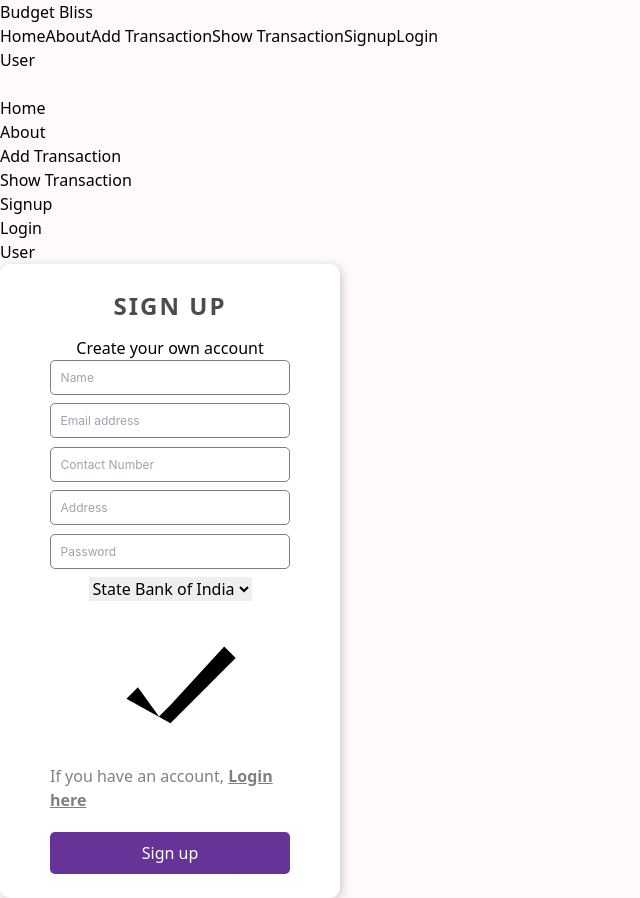
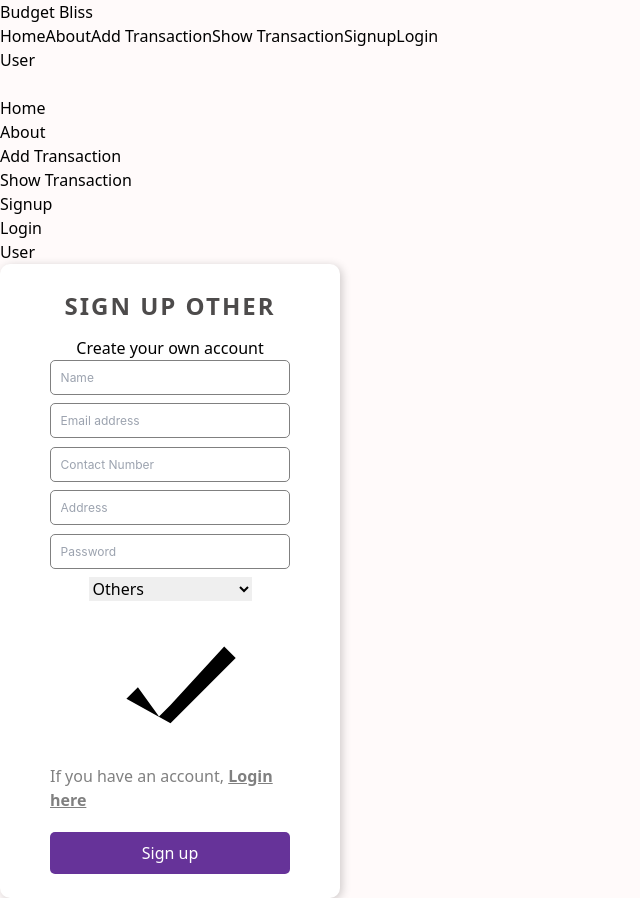
Before and after one commit to yogita-s-24/budget-bliss, a React (Vite) app in the folder client/: page /signup in a window 1280 px wide. Shown: the whole page, without its empty margins (0-640 px from the left). Built offline with nearby package versions, Linux system fonts and the light colour scheme.

Commit message:
feat : signup form validation and API integration successfully

```diff
--- a/client/src/views/Signup/Signup.jsx
+++ b/client/src/views/Signup/Signup.jsx
@@ -1,17 +1,73 @@
-import React, { useState } from "react";
+import React, { useState, useEffect } from "react";
 import "./Signup.css";
 import Navbar from "../../components/Navbar/Navbar";
 import { Link } from "react-router-dom";
+import showToast from 'crunchy-toast'
+import axios from "axios";
 
 function Signup() {
   const [name, setName] = useState('');
   const[email, setEmail] = useState('');
   const[contact, setContact] = useState('');
-  const[address, setAdress] = useState('');
+  const[address, setAddress] = useState('');
   const[password, setPassword] = useState('');
-  const[bank, setBank] = useState("");
+  const[bank, setBank] = useState("other");
 
-  const[] = useState('');
+  useEffect(() => {
+    const storageUser = JSON.parse(localStorage.getItem('user') || '{}');
+    if (storageUser?.email) {
+      alert('You are already Logged In');
+      window.location.href = '/';
+    }
+  }, []);
+
+  // api reqest
+  async function signUpUser() {
+    if (!name) {
+      showToast("name is required", "alert", 4000);
+      return;
+    }
+    if (!email) {
+      showToast("Email is required", "alert", 4000);
+      return;
+    }
+    if (!contact) {
+      showToast("Contact number is required", "alert", 4000);
+      return;
+    }
+    if (!password) {
+      showToast("Password is required", "alert", 4000);
+      return;
+    }
+    if (!address) {
+      showToast("Address is required", "alert", 4000);
+      return;
+    }
+
+    const response = await axios.post(`${import.meta.env.VITE_SERVER_URL}/api/v1/signups`, {
+      userName : name,
+      email : email,
+      password : password,
+      contactNumber : contact,
+      address : address,
+      bankName : bank
+    });
+
+    console.log(response.data);
+    if (response.data.success) {
+      showToast(response.data.message, "success", 3000);
+      window.location.href = "/login";
+    } else {
+      showToast(response.data.message, "alert", 3000);
+
+      setName("");
+      setEmail("");
+      setContact("");
+      setPassword("");
+      setAddress("");
+    }
+  }
+
   return (
     <div>
       <Navbar />
@@ -50,7 +106,7 @@ function Signup() {
           placeholder="Address"
           className="form--input"
           value={address}
-          onChange={(e) => setAdress(e.target.value)}
+          onChange={(e) => setAddress(e.target.value)}
         />
 
         <input
@@ -92,7 +148,7 @@ function Signup() {
             </b>
           </label>
         </div>
-        <button type="button" className="form--submit">Sign up</button>
+        <button type="button" className="form--submit" onClick={signUpUser}>Sign up</button>
       </form>
     </div>
   );
```
